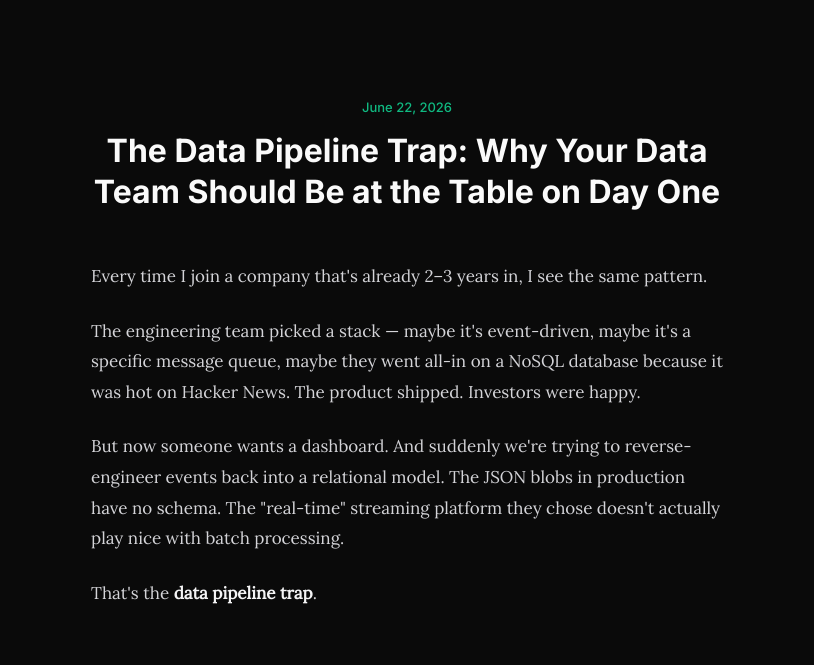
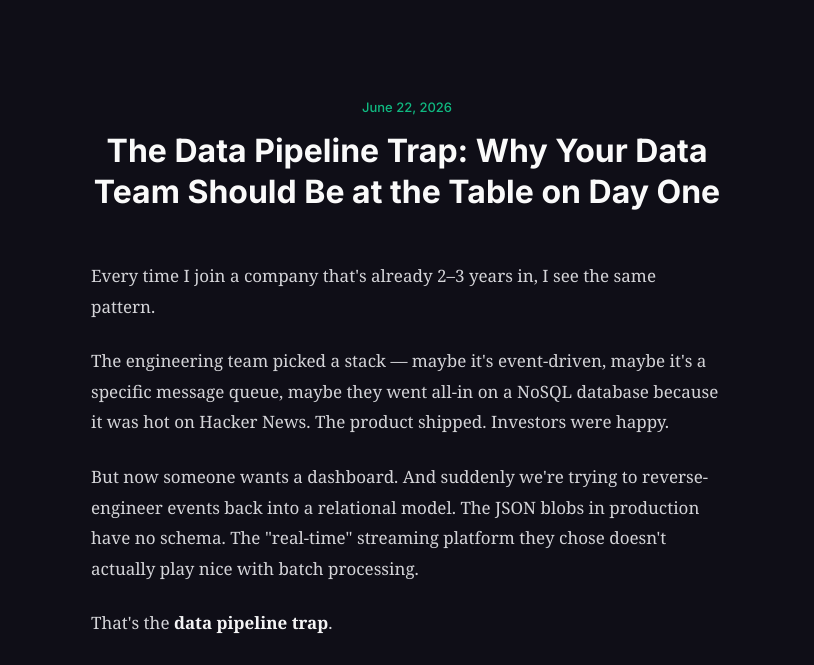
Before and after one commit to Alrafikri/alrafikri.github.io, an Astro site: page /blog/data-pipeline-trap in a window 1280 px wide. Shown: the part 59-724 px from the top of the page, without its empty margins (233-1047 px from the left). Built offline with nearby package versions, Linux system fonts and the light colour scheme; Astro itself is replaced by a stand-in of ours; animation ran at ten frames a second.

Commit message:
feat: add Noto Serif JP font and update base palette

```diff
--- a/src/layouts/BaseLayout.astro
+++ b/src/layouts/BaseLayout.astro
@@ -25,7 +25,7 @@ const { title, description, currentPath = '/' } = Astro.props;
     <meta name="description" content={description} />
     <link rel="preconnect" href="https://fonts.googleapis.com" />
     <link
-      href="https://fonts.googleapis.com/css2?family=Inter:wght@400;500;600;700&family=Lora:ital@0;1&display=swap"
+      href="https://fonts.googleapis.com/css2?family=Inter:wght@400;500;600;700&family=Noto+Serif+JP:wght@400;600;700&display=swap"
       rel="stylesheet"
     />
     <link rel="icon" href="/favicon.svg" type="image/svg+xml" />
--- a/src/styles/base.css
+++ b/src/styles/base.css
@@ -6,10 +6,15 @@
 
 body {
     font-family: 'Inter', -apple-system, BlinkMacSystemFont, sans-serif;
-    background: #0a0a0a;
-    color: #d4d4d8;
+    background: #0f0e17;
+    color: #c4b5a0;
     line-height: 1.6;
     -webkit-font-smoothing: antialiased;
+}
+
+h1, h2, h3, h4, h5, h6 {
+    font-family: 'Noto Serif JP', 'Inter', serif;
+    color: #f5f0e8;
 }
 
 .container {
```
